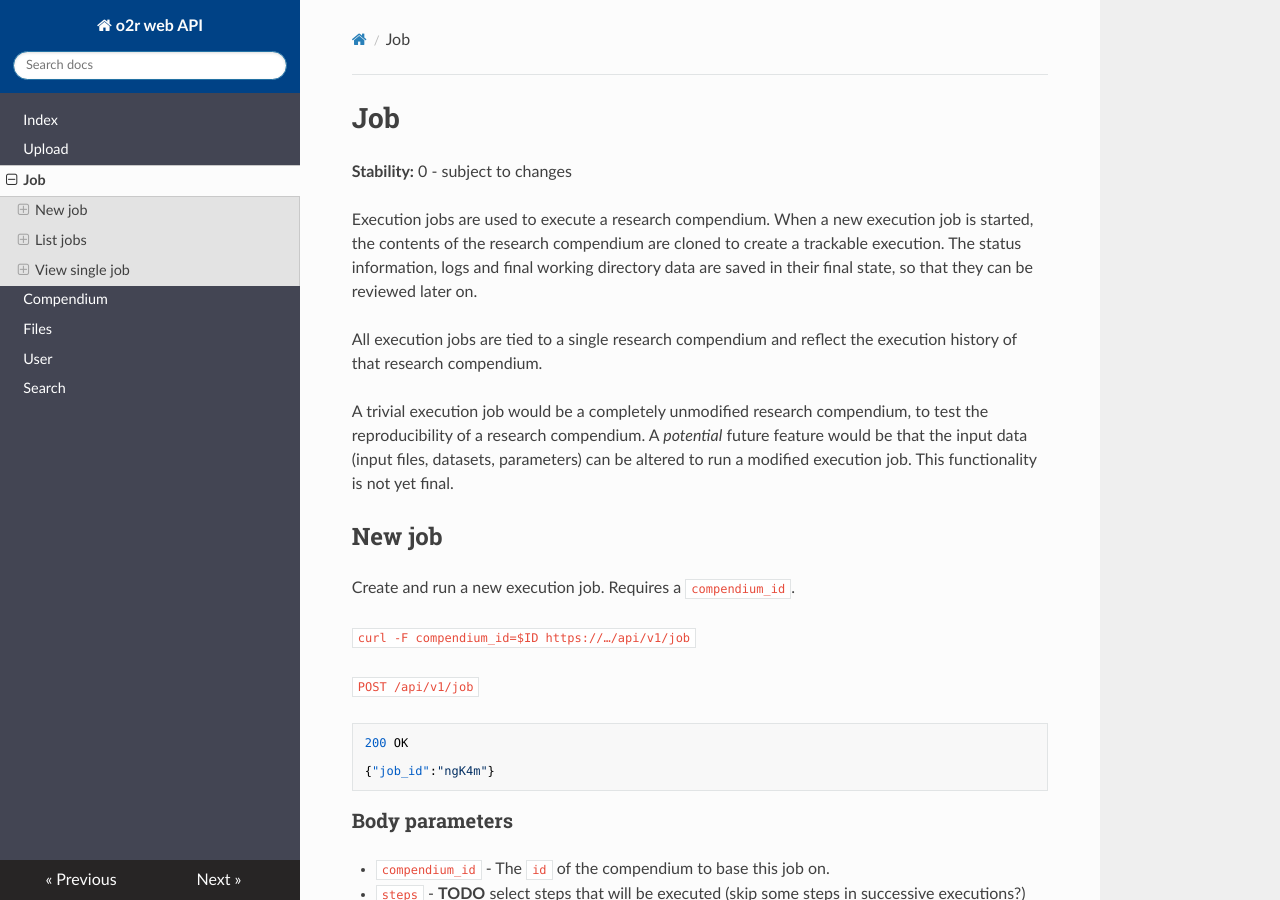
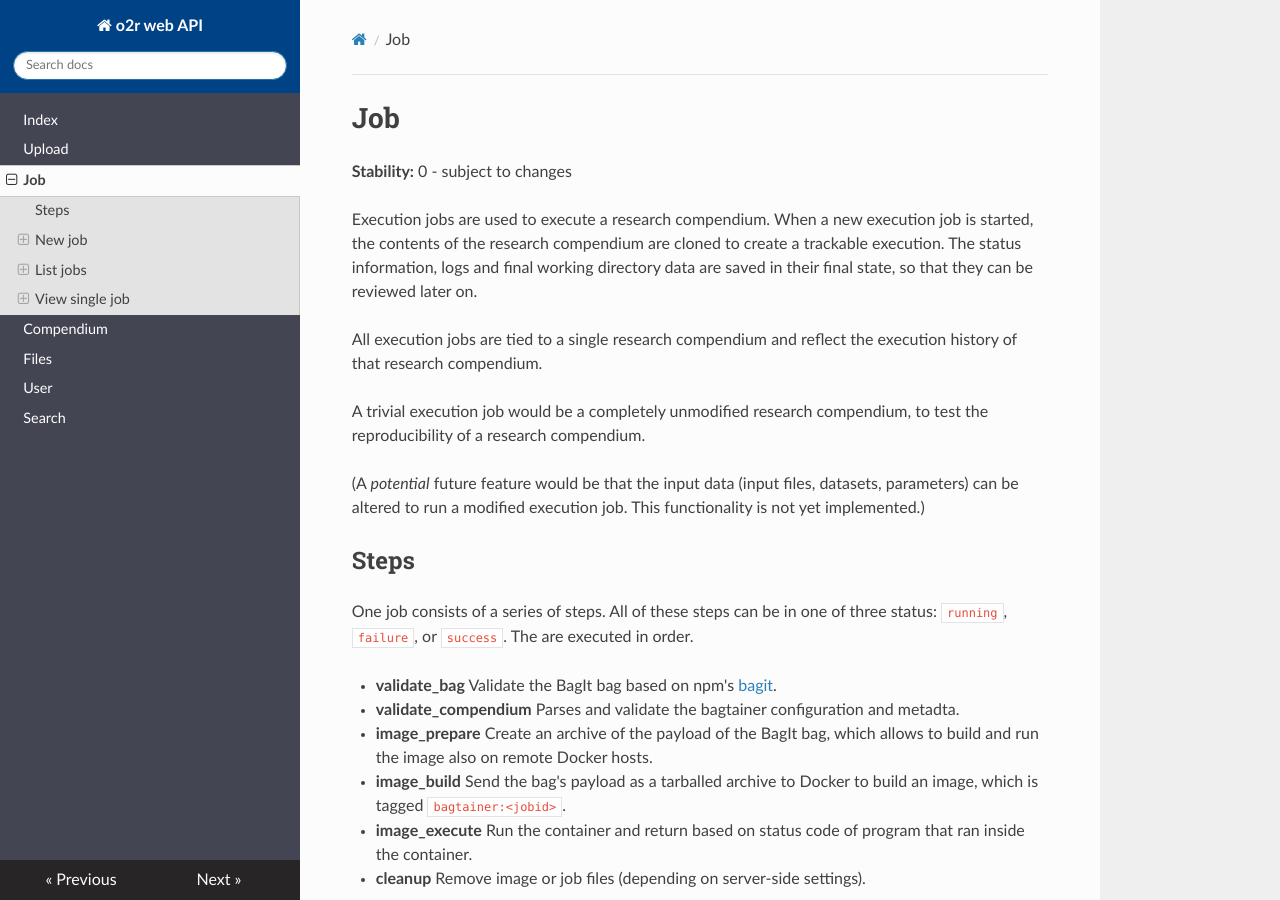
Before and after one commit to o2r-project/api, an MkDocs documentation site: the page built from docs/job.md, in a window 1280 px wide and 900 px high. Built offline with MkDocs 1.6.1, drawn with Linux system fonts in a browser that asks for light colours; nearby versions of some CDN libraries; old or Windows-style settings are respelled for this version of MkDocs.

Commit message:
add step documentation to job

```diff
--- a/docs/job.md
+++ b/docs/job.md
@@ -6,7 +6,26 @@ Execution jobs are used to execute a research compendium. When a new execution j
 
 All execution jobs are tied to a single research compendium and reflect the execution history of that research compendium.
 
-A trivial execution job would be a completely unmodified research compendium, to test the reproducibility of a research compendium. A _potential_ future feature would be that the input data (input files, datasets, parameters) can be altered to run a modified execution job. This functionality is not yet final.
+A trivial execution job would be a completely unmodified research compendium, to test the reproducibility of a research compendium.
+
+(A _potential_ future feature would be that the input data (input files, datasets, parameters) can be altered to run a modified execution job. This functionality is not yet implemented.)
+
+## Steps
+
+One job consists of a series of steps. All of these steps can be in one of three status: `running`, `failure`, or `success`. The are executed in order.
+
+- **validate_bag**
+  Validate the BagIt bag based on npm's [bagit](https://www.npmjs.com/package/bagit).
+- **validate_compendium**
+  Parses and validate the bagtainer configuration and metadta.
+- **image_prepare**
+  Create an archive of the payload of the BagIt bag, which allows to build and run the image also on remote Docker hosts.
+- **image_build**
+  Send the bag's payload as a tarballed archive to Docker to build an image, which is tagged `bagtainer:<jobid>`.
+- **image_execute**
+  Run the container and return based on status code of program that ran inside the container.
+- **cleanup**
+  Remove image or job files (depending on server-side settings).
 
 ## New job
 
```
